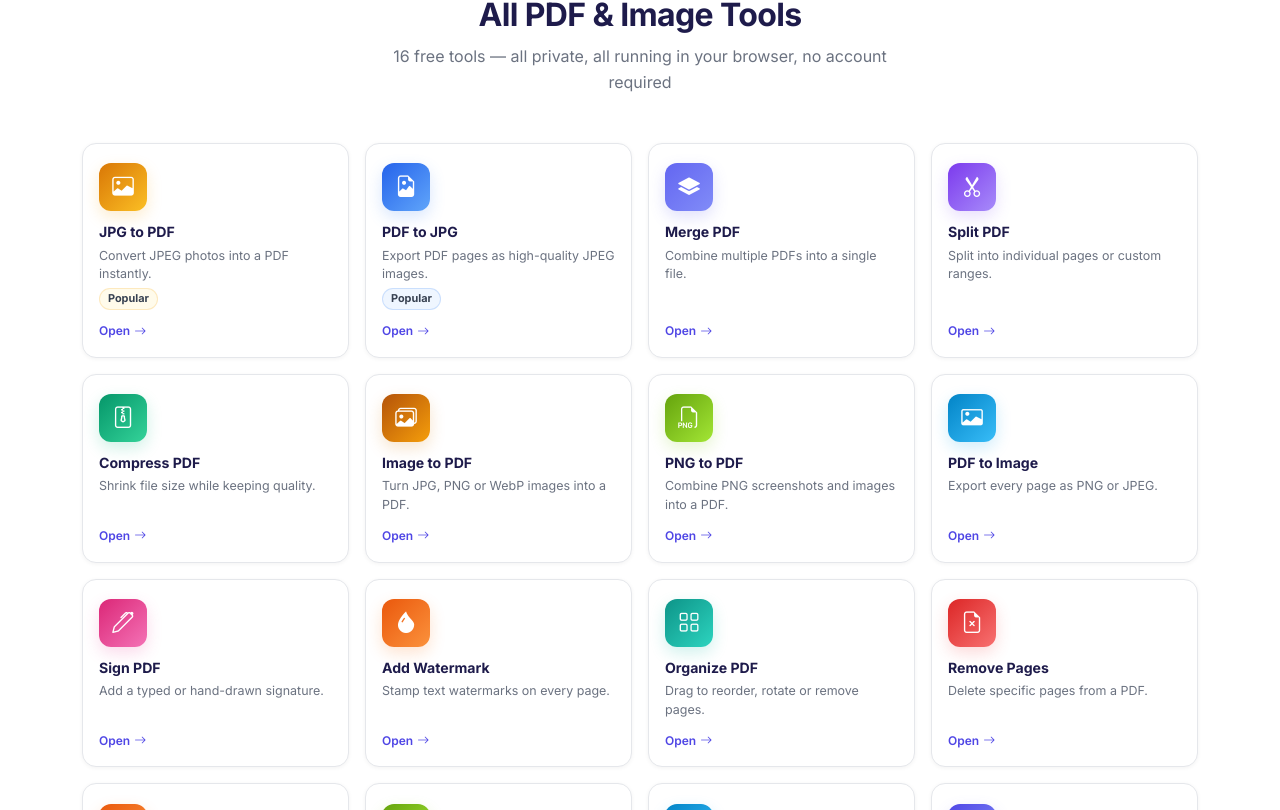
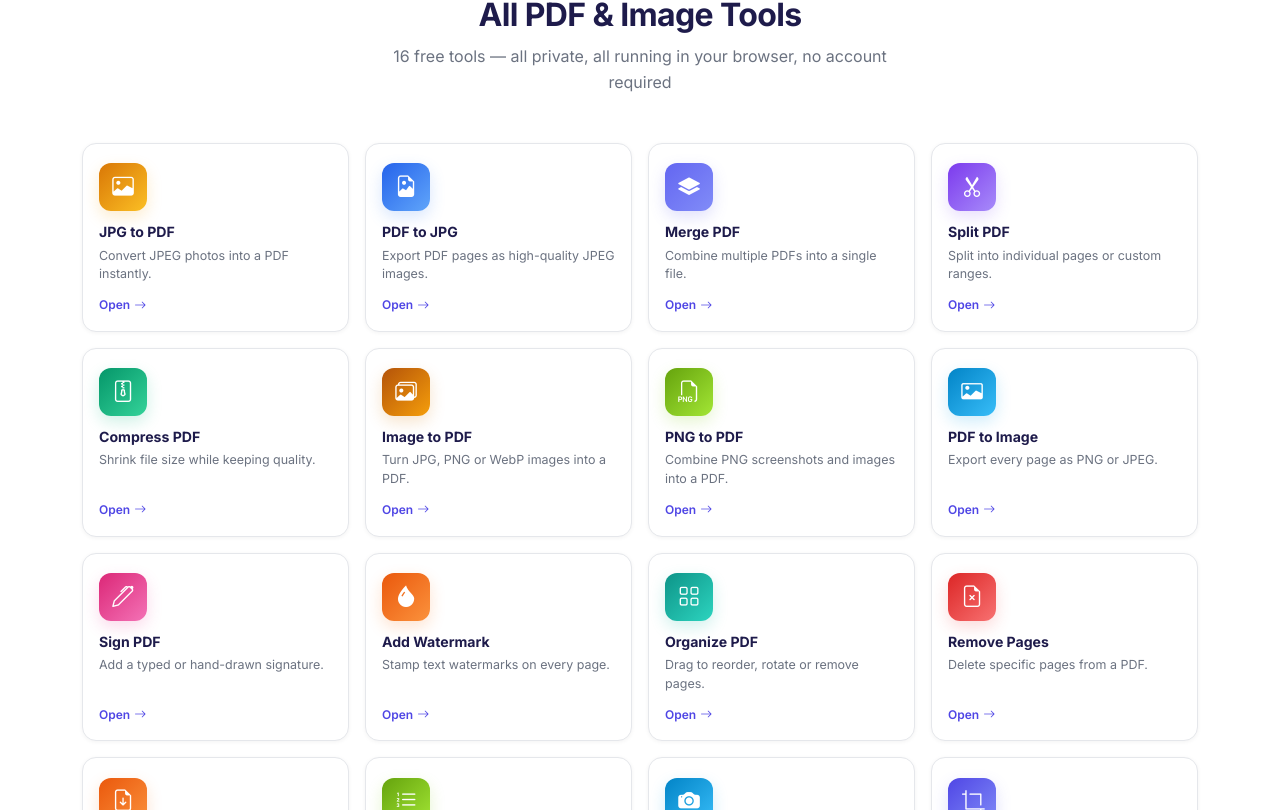
Before and after one commit to CodeRitikVerma/my-easy-pdf, a Next.js app: page / in a window 1280 px wide. Shown: the part 730-1540 px from the top of the page. Built offline with nearby package versions, Linux system fonts and the light colour scheme; no server answers.

Commit message:
HomePageClient fixses

```diff
--- a/components/pages/HomePageClient.jsx
+++ b/components/pages/HomePageClient.jsx
@@ -554,11 +554,7 @@ export default function HomePageClient() {
                   </div>
                   <div className="htc-title">{tool.title}</div>
                   <div className="htc-desc">{tool.desc}</div>
-                  {tool.badge && (
-                    <span className="d-none d-lg-inline-block" style={{ marginTop: 4, fontSize: '0.68rem', fontWeight: 700, color: '#374151', background: tool.light, border: `1px solid ${tool.color}33`, borderRadius: 100, padding: '1px 8px' }}>
-                      {tool.badge}
-                    </span>
-                  )}
+
                   <div className="htc-arrow">
                     Open <i className="bi bi-arrow-right" aria-hidden="true" />
                   </div>
```
